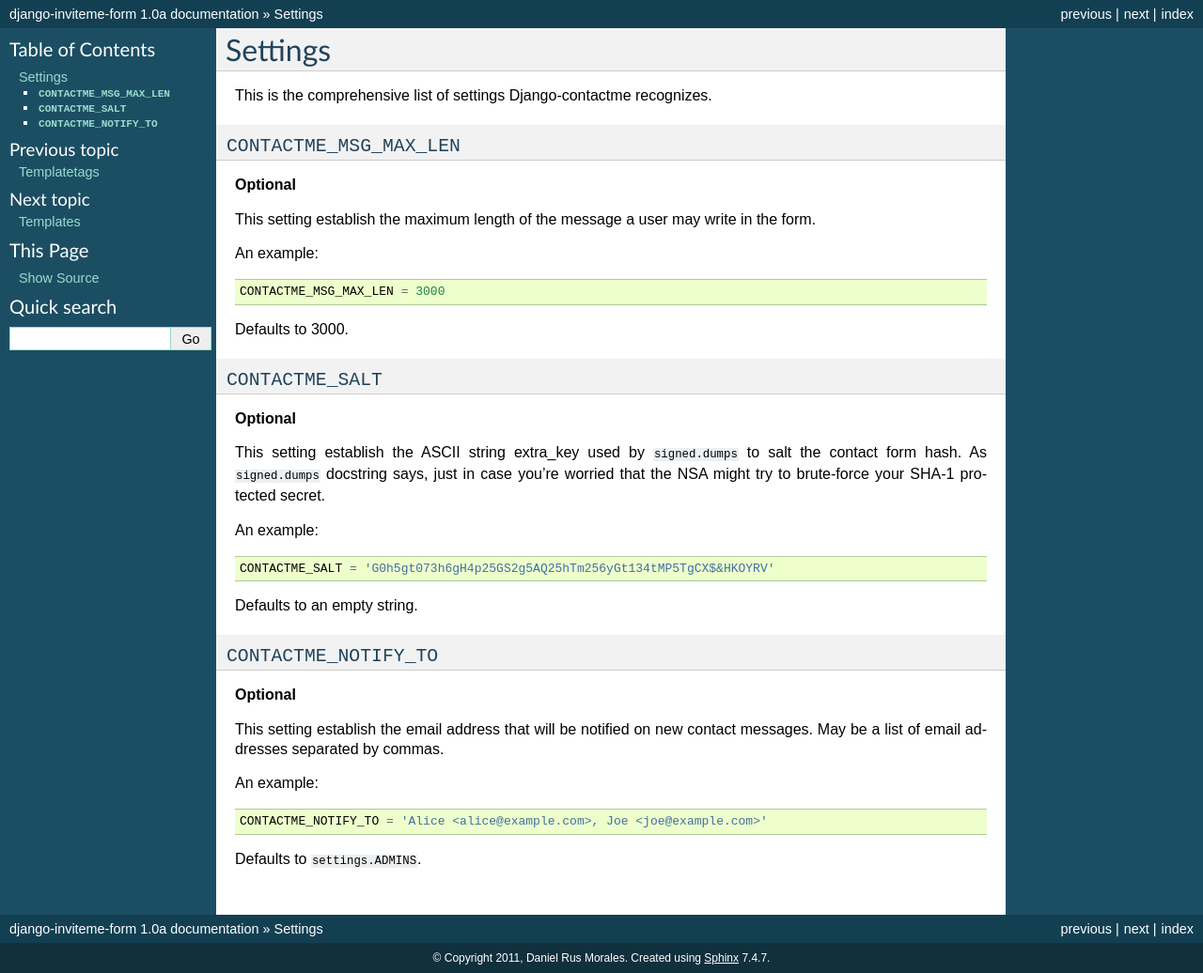
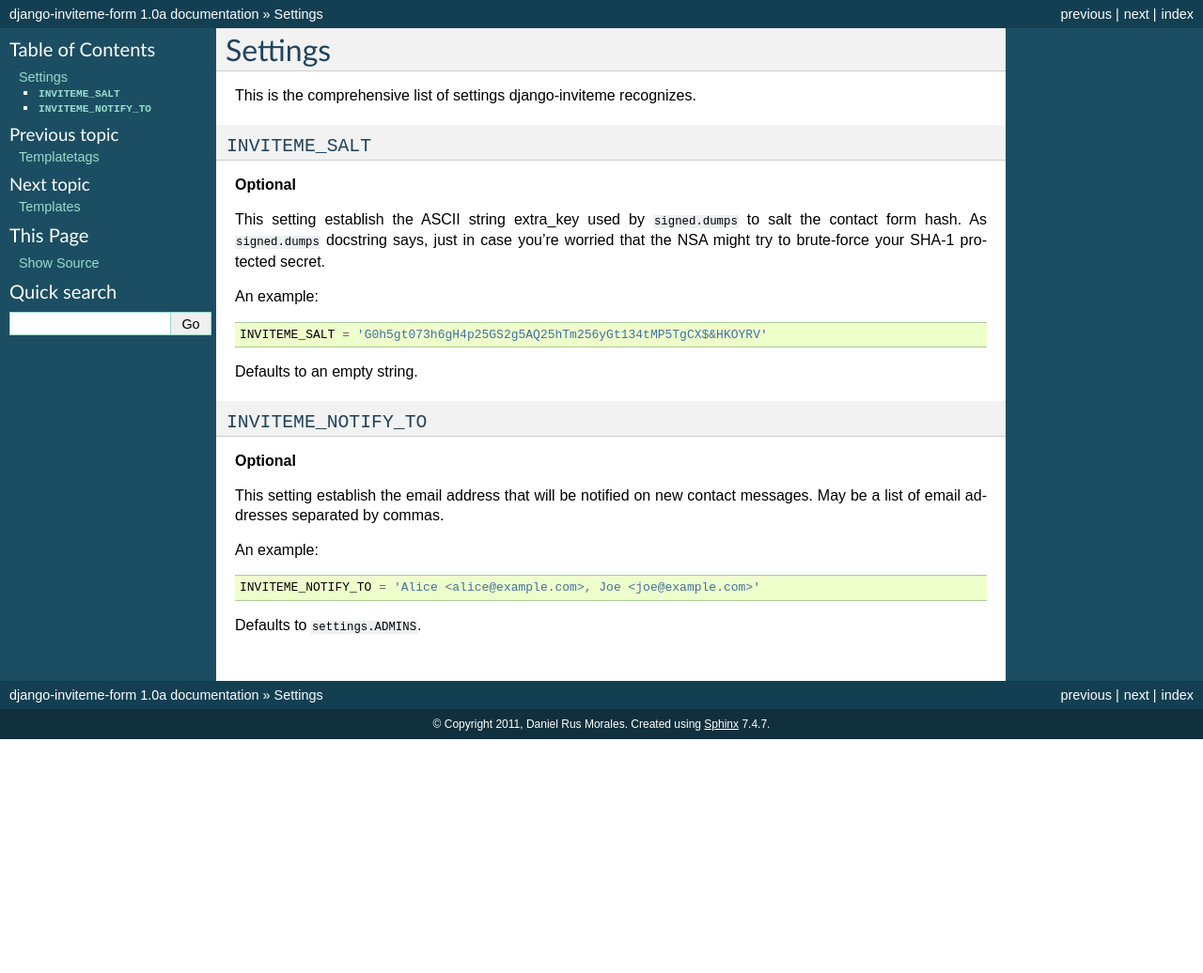
Before and after one commit to danirus/django-inviteme, a Sphinx documentation site: the page built from docs/settings.rst, in a window 1280 px wide. Shown: the whole page at 94% size. Built offline with Sphinx 7.4.7, drawn with Linux system fonts in a browser that asks for light colours; after the commit the page ends 900 px from its top, so only the background shows below that.

Commit message:
Fix mistakes in the docs

```diff
--- a/docs/settings.rst
+++ b/docs/settings.rst
@@ -4,24 +4,11 @@
 Settings
 ========
 
-This is the comprehensive list of settings Django-contactme recognizes.
-
-``CONTACTME_MSG_MAX_LEN``
-=========================
-
-**Optional**
-
-This setting establish the maximum length of the message a user may write in the form.
-
-An example::
-
-     CONTACTME_MSG_MAX_LEN = 3000
-
-Defaults to 3000.
+This is the comprehensive list of settings django-inviteme recognizes.
 
 
-``CONTACTME_SALT``
-==================
+``INVITEME_SALT``
+=================
 
 **Optional**
 
@@ -29,13 +16,13 @@
 
 An example::
 
-     CONTACTME_SALT = 'G0h5gt073h6gH4p25GS2g5AQ25hTm256yGt134tMP5TgCX$&HKOYRV'
+     INVITEME_SALT = 'G0h5gt073h6gH4p25GS2g5AQ25hTm256yGt134tMP5TgCX$&HKOYRV'
 
 Defaults to an empty string.
 
 
-``CONTACTME_NOTIFY_TO``
-=======================
+``INVITEME_NOTIFY_TO``
+======================
 
 **Optional**
 
@@ -43,6 +30,6 @@
 
 An example::
 
-     CONTACTME_NOTIFY_TO = 'Alice <alice@example.com>, Joe <joe@example.com>'
+     INVITEME_NOTIFY_TO = 'Alice <alice@example.com>, Joe <joe@example.com>'
 
 Defaults to ``settings.ADMINS``.
```
